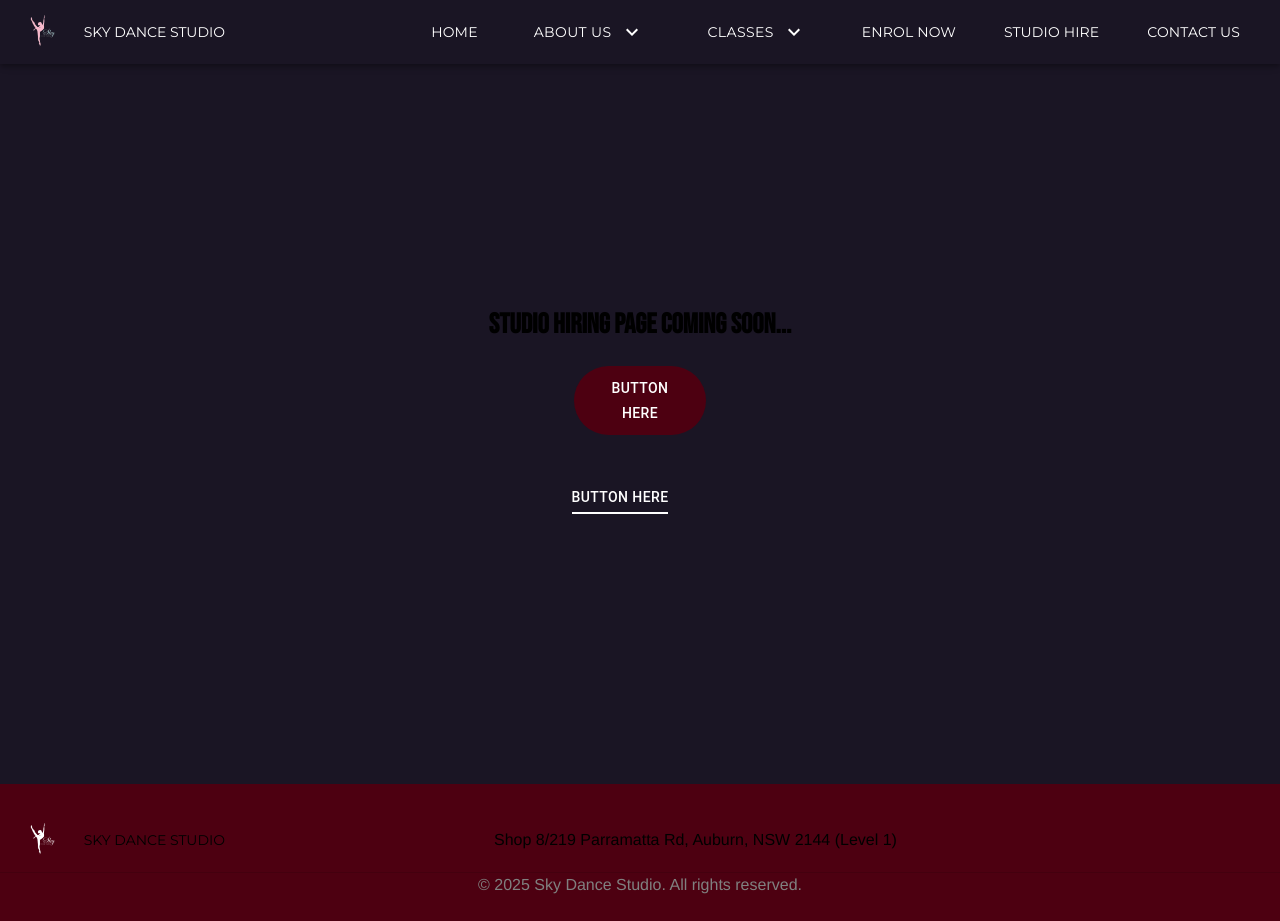
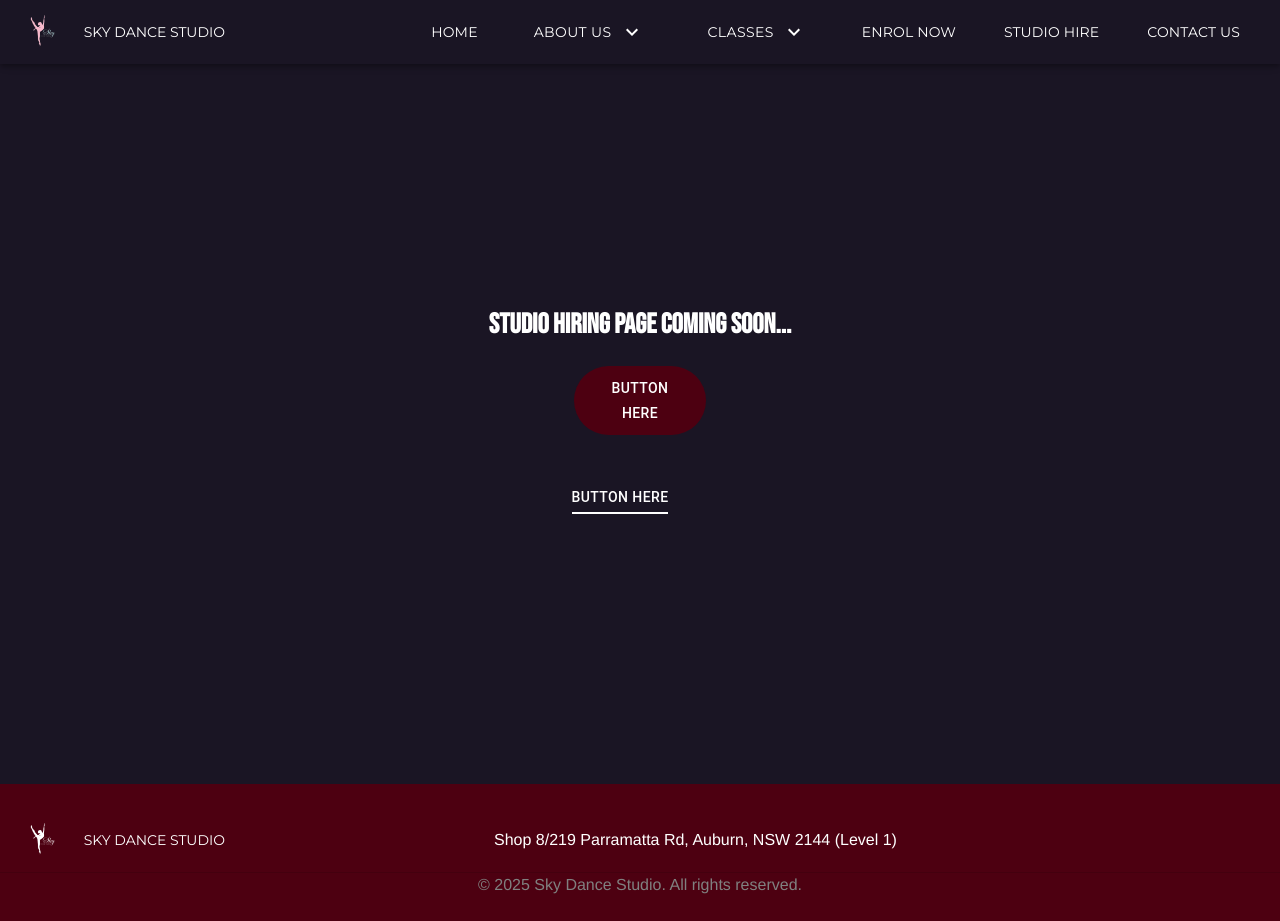
Before and after one commit to jwangr/skydance, a Next.js app in the folder skydance-app/: page /studiohire in a window 1280 px wide. Built offline with nearby package versions, Linux system fonts and the light colour scheme; some icons are missing; a web font is replaced by a local one.

Commit message:
Altered styles

```diff
--- a/skydance-app/src/app/globals.css
+++ b/skydance-app/src/app/globals.css
@@ -21,7 +21,7 @@
 
 body {
   background: var(--bg1);
-  color: var(--paragraph-1);
+  color: var(--paragraph-2);
   font-family: "Arimo", sans-serif;
 }
 
--- a/skydance-app/src/components/ButtonLink2.js
+++ b/skydance-app/src/components/ButtonLink2.js
@@ -2,7 +2,7 @@
 import { Button } from "@mui/material";
 import React from "react";
 
-export default function ButtonLink2({ children = "Button Here", href = "/" }) {
+export default function ButtonLink2({ children = "Button Here", href = "/", marginY='20px' }) {
   return (
     <Button
       href={href}
@@ -16,7 +16,7 @@
         color: "white",
         borderRadius: "50px",
         padding: "10px 20px",
-        marginY: "20px",
+        marginY: marginY,
 
         "& .label": {
           position: "relative",
```
